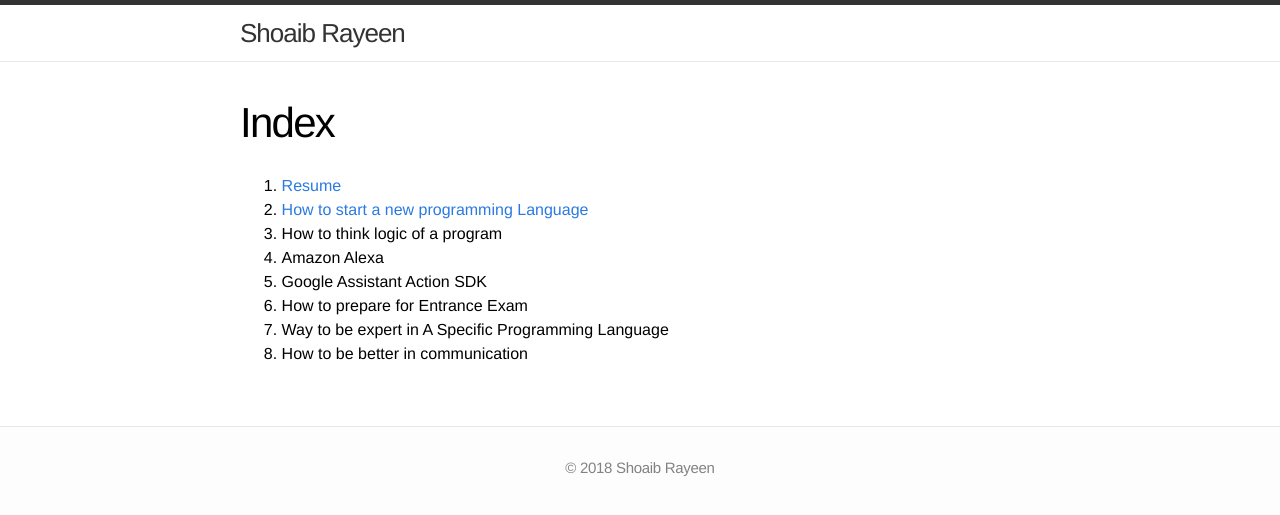
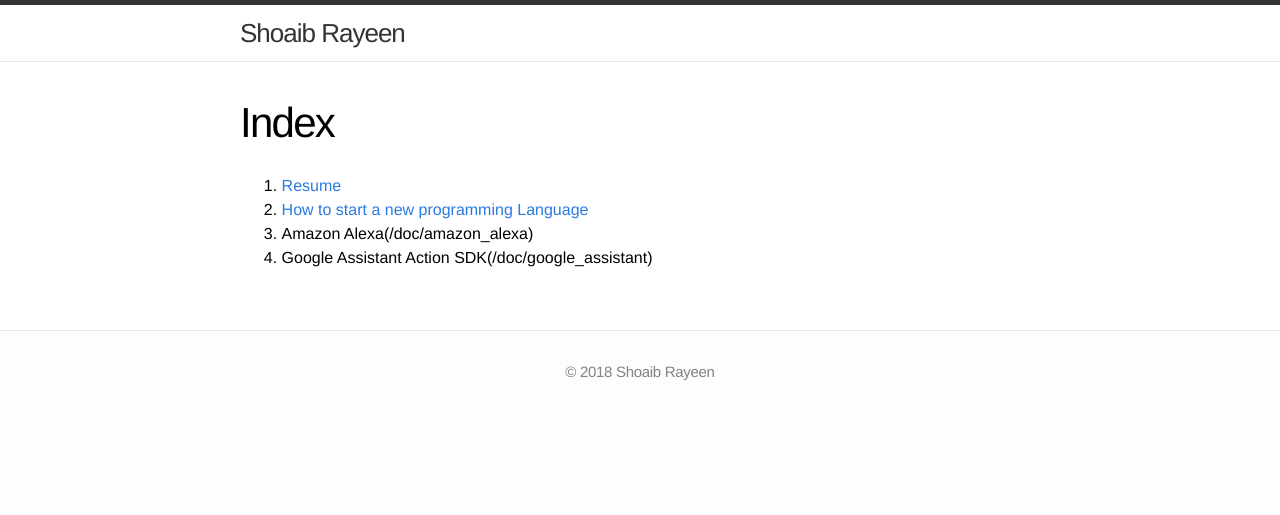
Before and after one commit to shoaibrayeen/shoaibrayeen.github.io, a Jekyll site: the page built from index.md, in a window 1280 px wide. Shown: the top 515 px of the page. Built offline with Jekyll 4.4.1, drawn with Linux system fonts in a browser that asks for light colours.

Commit message:
updated Index

```diff
--- a/index.md
+++ b/index.md
@@ -4,9 +4,5 @@ title: Index
 ---
 1. [Resume](/doc/resume)
 2. [How to start a new programming Language](/doc/start_a_new_programming_language)
-3. How to think logic of a program
-4. Amazon Alexa
-5. Google Assistant Action SDK
-6. How to prepare for Entrance Exam
-7. Way to be expert in A Specific Programming Language
-8. How to be better in communication
+3. Amazon Alexa(/doc/amazon_alexa)
+4. Google Assistant Action SDK(/doc/google_assistant)
```
